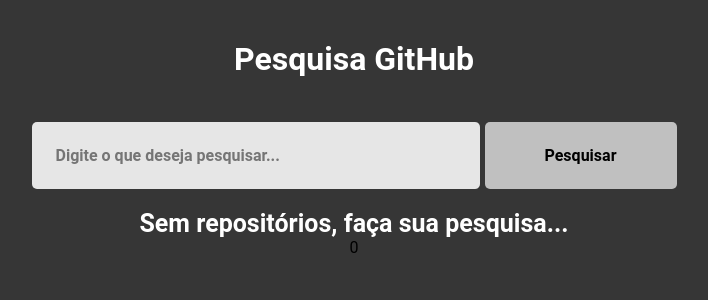
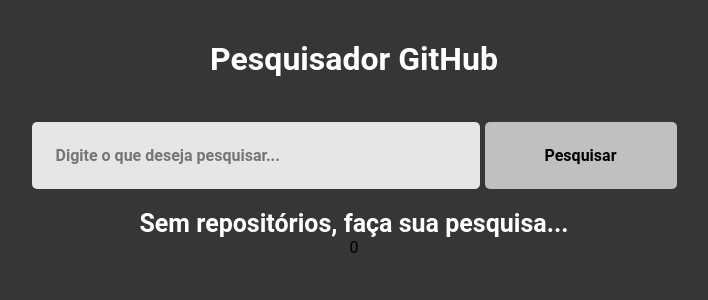
Before and after one commit to BrunoCatan/Pesquisador-github, a React (Vite) app: page / in a window 1280 px wide. Shown: the top 300 px of the page, without its empty margins (286-994 px from the left). Built offline with nearby package versions, Linux system fonts and the light colour scheme; no server answers.

Commit message:
Update Home.tsx

```diff
--- a/src/pages/Home/Home.tsx
+++ b/src/pages/Home/Home.tsx
@@ -30,7 +30,7 @@
 
   return (
     <div className="container">
-      <h1>Pesquisa GitHub</h1>
+      <h1>Pesquisador GitHub</h1>
       <Search onSearch={handleSearch} />
       {search.length === 0 && (
         <div className="noResearch">Sem repositórios, faça sua pesquisa...</div>
```
